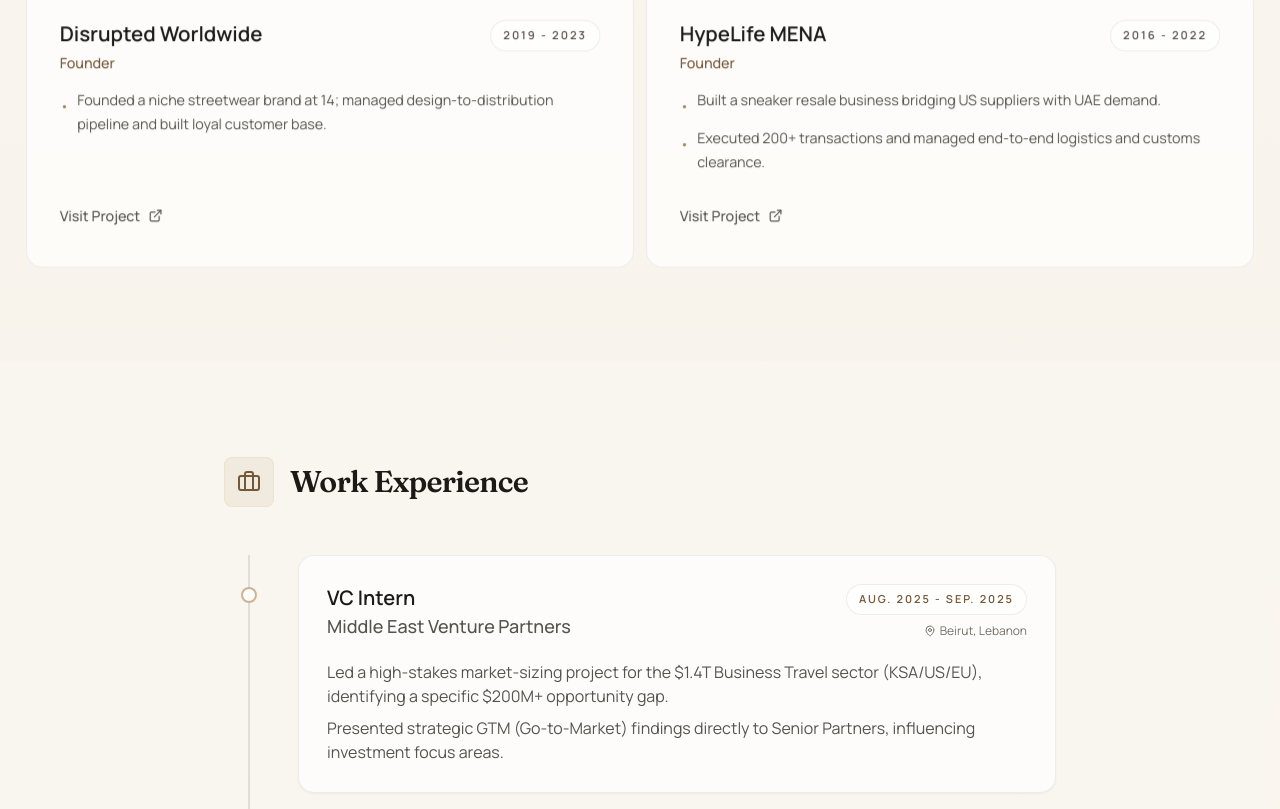
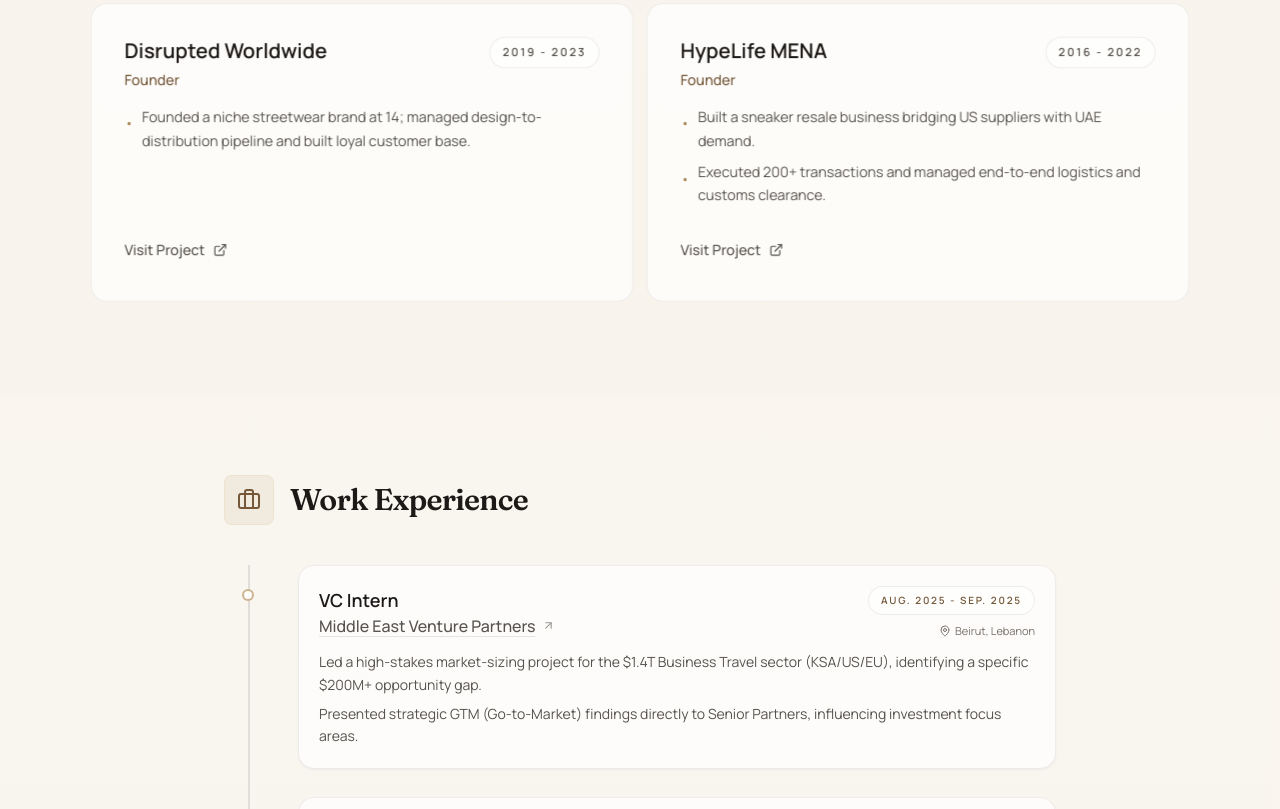
Before and after one commit to theosayad/theosayad.github.io, a React (Vite) app: page / in a window 1280 px wide. Shown: the part 1958-2767 px from the top of the page. Built offline with nearby package versions, Linux system fonts and the light colour scheme; no server answers.

Commit message:
refine experience and business brief

```diff
--- a/components/ArticleOfWeek.tsx
+++ b/components/ArticleOfWeek.tsx
@@ -106,19 +106,13 @@ const ArticleOfWeek: React.FC = () => {
   const label = data?.source ?? hostname ?? 'Daily pick';
   const publishedLabel = useMemo(() => formatDate(data?.publishedAt), [data?.publishedAt]);
   const updatedLabel = useMemo(() => formatDate(data?.selectedAt), [data?.selectedAt]);
-  const meta = [
-    data?.hn?.score != null ? `${data.hn.score} points` : null,
-    data?.hn?.comments != null ? `${data.hn.comments} comments` : null,
-  ]
-    .filter(Boolean)
-    .join(' · ');
 
   const archiveSlug = useMemo(() => (data?.selectedAt ? toDateSlug(data.selectedAt) : undefined), [data?.selectedAt]);
   const aiBriefAvailable = Boolean(archive?.summary || (archive?.keyPoints && archive.keyPoints.length) || archive?.rewrite?.body);
 
   return (
     <section id="reading" className="pt-14 pb-16 md:pt-20 md:pb-24 bg-transparent transition-colors duration-300">
-      <div className="max-w-7xl mx-auto px-4 sm:px-6 lg:px-8">
+      <div className="max-w-6xl mx-auto px-4 sm:px-6 lg:px-8">
         <div className="flex flex-col md:flex-row md:items-end md:justify-between gap-6 mb-10">
           <div className="flex items-center gap-4">
             <div className="p-3 bg-brand-500/10 rounded-lg border border-brand-200/60 dark:border-stone-800/60">
@@ -183,7 +177,6 @@ const ArticleOfWeek: React.FC = () => {
                         Published {publishedLabel}
                       </span>
                     ) : null}
-                    {meta ? <span className="sm:ml-1">{meta}</span> : null}
                   </div>
 
                   <div className="mt-6">
@@ -229,11 +222,12 @@ const ArticleOfWeek: React.FC = () => {
 
                           {aiBriefAvailable ? (
                             <>
-                              {archive?.summary ? (
-                                <p className="mt-3 text-stone-700 dark:text-stone-300 leading-relaxed">{archive.summary}</p>
-                              ) : null}
                               {archive?.keyPoints?.length ? (
-                                <ul className="mt-3 space-y-1.5 text-sm text-stone-600 dark:text-stone-400 leading-relaxed">
+                                <div className="mt-4">
+                                  <div className="text-[11px] font-semibold tracking-[0.22em] uppercase text-stone-500 dark:text-stone-400">
+                                    Key points
+                                  </div>
+                                  <ul className="mt-2 space-y-1.5 text-sm text-stone-700 dark:text-stone-300 leading-relaxed">
                                     {archive.keyPoints.slice(0, 3).map((t, idx) => (
                                       <li key={idx} className="flex items-start gap-2">
                                         <span className="mt-2 h-1 w-1 rounded-full bg-brand-500/60" />
@@ -241,6 +235,21 @@ const ArticleOfWeek: React.FC = () => {
                                       </li>
                                     ))}
                                   </ul>
+                                </div>
+                              ) : null}
+                              {archive?.summary ? (
+                                <div
+                                  className={
+                                    archive?.keyPoints?.length
+                                      ? 'mt-4 pt-4 border-t border-stone-200/70 dark:border-stone-800/60'
+                                      : 'mt-4'
+                                  }
+                                >
+                                  <div className="text-[11px] font-semibold tracking-[0.22em] uppercase text-stone-500 dark:text-stone-400">
+                                    Summary
+                                  </div>
+                                  <p className="mt-2 text-stone-700 dark:text-stone-300 leading-relaxed">{archive.summary}</p>
+                                </div>
                               ) : null}
 
                             </>
--- a/components/Contact.tsx
+++ b/components/Contact.tsx
@@ -10,7 +10,7 @@ const Contact: React.FC = () => {
 
   return (
     <footer id="contact" className="bg-white/25 dark:bg-stone-950/30 border-t border-stone-200/70 dark:border-stone-900/60 py-12 md:py-16 transition-colors duration-300">
-      <div className="max-w-7xl mx-auto px-4 sm:px-6 lg:px-8">
+      <div className="max-w-6xl mx-auto px-4 sm:px-6 lg:px-8">
         <div className="grid grid-cols-1 md:grid-cols-2 gap-12">
             <div>
                 <h2 className="text-2xl md:text-3xl font-display font-semibold tracking-tight text-stone-900 dark:text-stone-50 mb-6">Let's Connect</h2>
--- a/components/Experience.tsx
+++ b/components/Experience.tsx
@@ -1,43 +1,59 @@
 import React from 'react';
 import { EXPERIENCE_DATA } from '../constants';
-import { Briefcase, MapPin } from 'lucide-react';
+import { ArrowUpRight, Briefcase, MapPin } from 'lucide-react';
 
 const Experience: React.FC = () => {
   return (
-    <section id="experience" className="py-16 md:py-24 bg-white/20 dark:bg-stone-900/15 transition-colors duration-300">
+    <section id="experience" className="py-14 md:py-20 bg-white/20 dark:bg-stone-900/15 transition-colors duration-300">
       <div className="max-w-4xl mx-auto px-4 sm:px-6 lg:px-8">
-        <div className="flex items-center gap-4 mb-12">
+        <div className="flex items-center gap-4 mb-10">
             <div className="p-3 bg-brand-500/10 rounded-lg border border-brand-200/60 dark:border-stone-800/60">
                 <Briefcase className="text-brand-700 dark:text-brand-300" size={24} />
             </div>
             <h2 className="text-2xl md:text-3xl font-display font-semibold tracking-tight text-stone-900 dark:text-stone-50">Work Experience</h2>
         </div>
 
-        <div className="relative border-l-2 border-stone-300/70 dark:border-stone-800/60 ml-4 md:ml-6 space-y-10">
+        <div className="relative border-l-2 border-stone-300/70 dark:border-stone-800/60 ml-4 md:ml-6 space-y-6 md:space-y-7">
           {EXPERIENCE_DATA.map((job) => (
             <div key={job.id} className="relative pl-8 md:pl-12">
               {/* Timeline Dot */}
-              <div className="absolute -left-[9px] top-8 h-4 w-4 rounded-full bg-white/80 dark:bg-stone-950/40 border-2 border-brand-400/80"></div>
+              <div className="absolute -left-[8px] top-6 h-3 w-3 rounded-full bg-white/80 dark:bg-stone-950/40 border-2 border-brand-400/80"></div>
 
-              <div className="rounded-2xl border border-stone-200/70 dark:border-stone-800/60 bg-white/70 dark:bg-stone-950/20 backdrop-blur-sm p-6 md:p-7 shadow-sm shadow-stone-900/5 dark:shadow-none">
+              <div className="rounded-2xl border border-stone-200/70 dark:border-stone-800/60 bg-white/70 dark:bg-stone-950/20 backdrop-blur-sm p-4 md:p-5 shadow-sm shadow-stone-900/5 dark:shadow-none">
                 <div className="flex flex-col sm:flex-row sm:justify-between sm:items-start gap-3">
                   <div>
-                      <h3 className="text-lg md:text-xl font-semibold text-stone-900 dark:text-stone-50">{job.role}</h3>
-                      <div className="text-base md:text-lg text-stone-600 dark:text-stone-300 font-medium">{job.company}</div>
+                      <h3 className="text-base md:text-lg font-semibold text-stone-900 dark:text-stone-50">{job.role}</h3>
+                      <div className="text-sm md:text-base text-stone-600 dark:text-stone-300 font-medium">
+                        {job.companyUrl ? (
+                          <a
+                            href={job.companyUrl}
+                            target="_blank"
+                            rel="noreferrer noopener"
+                            className="group inline-flex items-center gap-1.5 hover:text-stone-900 dark:hover:text-stone-100 transition-colors"
+                          >
+                            <span className="underline decoration-stone-300/60 dark:decoration-stone-700/60 group-hover:decoration-brand-400/70 underline-offset-4">
+                              {job.company}
+                            </span>
+                            <ArrowUpRight size={13} className="opacity-60 group-hover:opacity-100 transition-opacity" />
+                          </a>
+                        ) : (
+                          job.company
+                        )}
+                      </div>
                   </div>
                   <div className="text-left sm:text-right">
-                      <div className="inline-flex items-center justify-center text-[11px] font-semibold tracking-[0.18em] uppercase text-brand-700 dark:text-brand-300 bg-white/50 dark:bg-stone-950/30 px-3 py-1.5 rounded-full border border-stone-200/70 dark:border-stone-800/60">
+                      <div className="inline-flex items-center justify-center text-[10px] font-semibold tracking-[0.18em] uppercase text-brand-700 dark:text-brand-300 bg-white/50 dark:bg-stone-950/30 px-3 py-1.5 rounded-full border border-stone-200/70 dark:border-stone-800/60">
                         {job.period}
                       </div>
-                      <div className="flex items-center justify-start sm:justify-end gap-1 text-xs text-stone-500 dark:text-stone-400 mt-2">
+                      <div className="flex items-center justify-start sm:justify-end gap-1 text-[11px] text-stone-500 dark:text-stone-400 mt-2">
                           <MapPin size={12} /> {job.location}
                       </div>
                   </div>
                 </div>
 
-                <ul className="mt-5 space-y-2">
+                <ul className="mt-3 space-y-1.5">
                   {job.description.map((desc, idx) => (
-                      <li key={idx} className="text-stone-600 dark:text-stone-400 leading-relaxed text-sm md:text-base">
+                      <li key={idx} className="text-stone-600 dark:text-stone-400 leading-relaxed text-sm">
                           {desc}
                       </li>
                   ))}
--- a/components/Hero.tsx
+++ b/components/Hero.tsx
@@ -82,7 +82,7 @@ const Hero: React.FC = () => {
       {/* Static Background decoration fallback/accent */}
       <div className="absolute top-0 left-1/2 -translate-x-1/2 w-[600px] md:w-[1000px] h-[300px] md:h-[500px] bg-brand-400/10 dark:bg-brand-400/10 rounded-full blur-[90px] md:blur-[130px] -z-10" />
 
-      <div className="max-w-7xl mx-auto px-4 sm:px-6 lg:px-8 flex flex-col-reverse md:flex-row items-center gap-8 md:gap-12 relative z-10">
+      <div className="max-w-6xl mx-auto px-4 sm:px-6 lg:px-8 flex flex-col-reverse md:flex-row items-center gap-8 md:gap-12 relative z-10">
         <div className="flex-1 text-center md:text-left">
           <div className="inline-block px-4 py-1.5 mb-5 text-[11px] font-semibold tracking-[0.22em] text-brand-700 dark:text-brand-300 uppercase bg-white/50 dark:bg-stone-950/30 rounded-full border border-brand-200/60 dark:border-stone-800/60 animate-fade-in-up backdrop-blur-sm">
             Available for opportunities
--- a/components/HomePage.tsx
+++ b/components/HomePage.tsx
@@ -36,7 +36,7 @@ const HomePage: React.FC<{ isDark: boolean }> = ({ isDark }) => {
         <Suspense
           fallback={
             <section id="education" className="py-16 md:py-24 bg-transparent transition-colors duration-300">
-              <div className="max-w-7xl mx-auto px-4 sm:px-6 lg:px-8">
+              <div className="max-w-6xl mx-auto px-4 sm:px-6 lg:px-8">
                 <div className="rounded-2xl border border-stone-200/70 dark:border-stone-800/60 bg-white/60 dark:bg-stone-950/15 backdrop-blur-sm p-6 md:p-8">
                   <div className="h-6 w-40 bg-stone-200/70 dark:bg-stone-800/60 rounded-md" />
                   <div className="mt-4 h-4 w-72 max-w-full bg-stone-200/50 dark:bg-stone-800/40 rounded-md" />
--- a/components/LabArchivePage.tsx
+++ b/components/LabArchivePage.tsx
@@ -161,7 +161,7 @@ const LabArchivePage: React.FC = () => {
       <div className="pointer-events-none absolute inset-x-0 -top-24 h-72">
         <div className="absolute left-1/2 -translate-x-1/2 w-[720px] md:w-[1100px] h-[320px] bg-brand-400/10 dark:bg-brand-400/10 rounded-full blur-[110px] md:blur-[140px]" />
       </div>
-      <div className="max-w-7xl mx-auto px-4 sm:px-6 lg:px-8">
+      <div className="max-w-6xl mx-auto px-4 sm:px-6 lg:px-8">
         <header className="relative">
           <div className="flex flex-col md:flex-row md:items-end md:justify-between gap-8">
             <div className="flex items-start gap-4 min-w-0">
--- a/components/LabPage.tsx
+++ b/components/LabPage.tsx
@@ -99,7 +99,7 @@ const LabPage: React.FC = () => {
         <div className="absolute right-10 top-12 h-40 w-40 rounded-full bg-amber-400/10 blur-3xl" />
         <div className="absolute left-16 top-20 h-28 w-28 rounded-full bg-emerald-400/10 blur-3xl" />
       </div>
-      <div className="max-w-7xl mx-auto px-4 sm:px-6 lg:px-8">
+      <div className="max-w-6xl mx-auto px-4 sm:px-6 lg:px-8">
         <header className="relative">
           <div className="flex flex-col md:flex-row md:items-end md:justify-between gap-8">
             <div className="flex items-start gap-4 min-w-0">
--- a/components/Navbar.tsx
+++ b/components/Navbar.tsx
@@ -86,7 +86,7 @@ const Navbar: React.FC<NavbarProps> = ({ isDark, toggleTheme }) => {
           navHidden && !isOpen ? '-translate-y-full' : 'translate-y-0'
         } ${scrolled ? 'bg-white/65 dark:bg-stone-950/45 backdrop-blur-xl border-b border-stone-200/70 dark:border-stone-800/60 shadow-sm py-2' : 'bg-transparent py-4'}`}
       >
-        <div className="max-w-7xl mx-auto px-4 sm:px-6 lg:px-8">
+        <div className="max-w-6xl mx-auto px-4 sm:px-6 lg:px-8">
           <div className="flex items-center justify-between h-12">
 
             {/* Desktop Menu */}
--- a/components/Skills.tsx
+++ b/components/Skills.tsx
@@ -46,7 +46,7 @@ const Skills: React.FC<SkillsProps> = ({ isDark }) => {
 
   return (
     <section id="education" className="py-16 md:py-24 bg-transparent transition-colors duration-300">
-      <div className="max-w-7xl mx-auto px-4 sm:px-6 lg:px-8">
+      <div className="max-w-6xl mx-auto px-4 sm:px-6 lg:px-8">
 
         <div className="grid grid-cols-1 lg:grid-cols-2 gap-12 md:gap-16">
             {/* Education Column */}
--- a/components/Ventures.tsx
+++ b/components/Ventures.tsx
@@ -95,7 +95,7 @@ const VentureCard: React.FC<{ venture: any }> = ({ venture }) => {
 const Ventures: React.FC = () => {
   return (
     <section id="ventures" className="py-16 md:py-24 bg-transparent relative transition-colors duration-300">
-      <div className="max-w-7xl mx-auto px-4 sm:px-6 lg:px-8">
+      <div className="max-w-6xl mx-auto px-4 sm:px-6 lg:px-8">
         <Reveal>
           <div className="flex flex-col md:flex-row justify-between items-start md:items-end mb-8 md:mb-12">
             <div className="flex items-center gap-4 mb-4 md:mb-0">
--- a/constants.ts
+++ b/constants.ts
@@ -18,6 +18,7 @@ export const EXPERIENCE_DATA: ExperienceItem[] = [
     id: "mevp",
     role: "VC Intern",
     company: "Middle East Venture Partners",
+    companyUrl: "https://www.mevp.com/",
     location: "Beirut, Lebanon",
     period: "Aug. 2025 - Sep. 2025",
     description: [
@@ -29,6 +30,7 @@ export const EXPERIENCE_DATA: ExperienceItem[] = [
     id: "transmed",
     role: "Operations Intern",
     company: "Transmed",
+    companyUrl: "https://transmed.com/",
     location: "Dubai, UAE",
     period: "Jun. 2025 - Jul. 2025",
     description: [
@@ -40,6 +42,7 @@ export const EXPERIENCE_DATA: ExperienceItem[] = [
     id: "wakilni",
     role: "Commercial Operations Assistant",
     company: "Wakilni",
+    companyUrl: "https://wakilni.com/",
     location: "Beirut, Lebanon",
     period: "Jul. 2024 - Oct. 2024",
     description: [
@@ -51,6 +54,7 @@ export const EXPERIENCE_DATA: ExperienceItem[] = [
     id: "seez",
     role: "Marketing Intern",
     company: "Seez",
+    companyUrl: "https://seez.co/en/",
     location: "Dubai, UAE",
     period: "May 2024 - Jul. 2024",
     description: [
--- a/types.ts
+++ b/types.ts
@@ -2,6 +2,7 @@ export interface ExperienceItem {
   id: string;
   role: string;
   company: string;
+  companyUrl?: string;
   location: string;
   period: string;
   description: string[];
```
Lines whose indentation alone changed are shown as unchanged.
